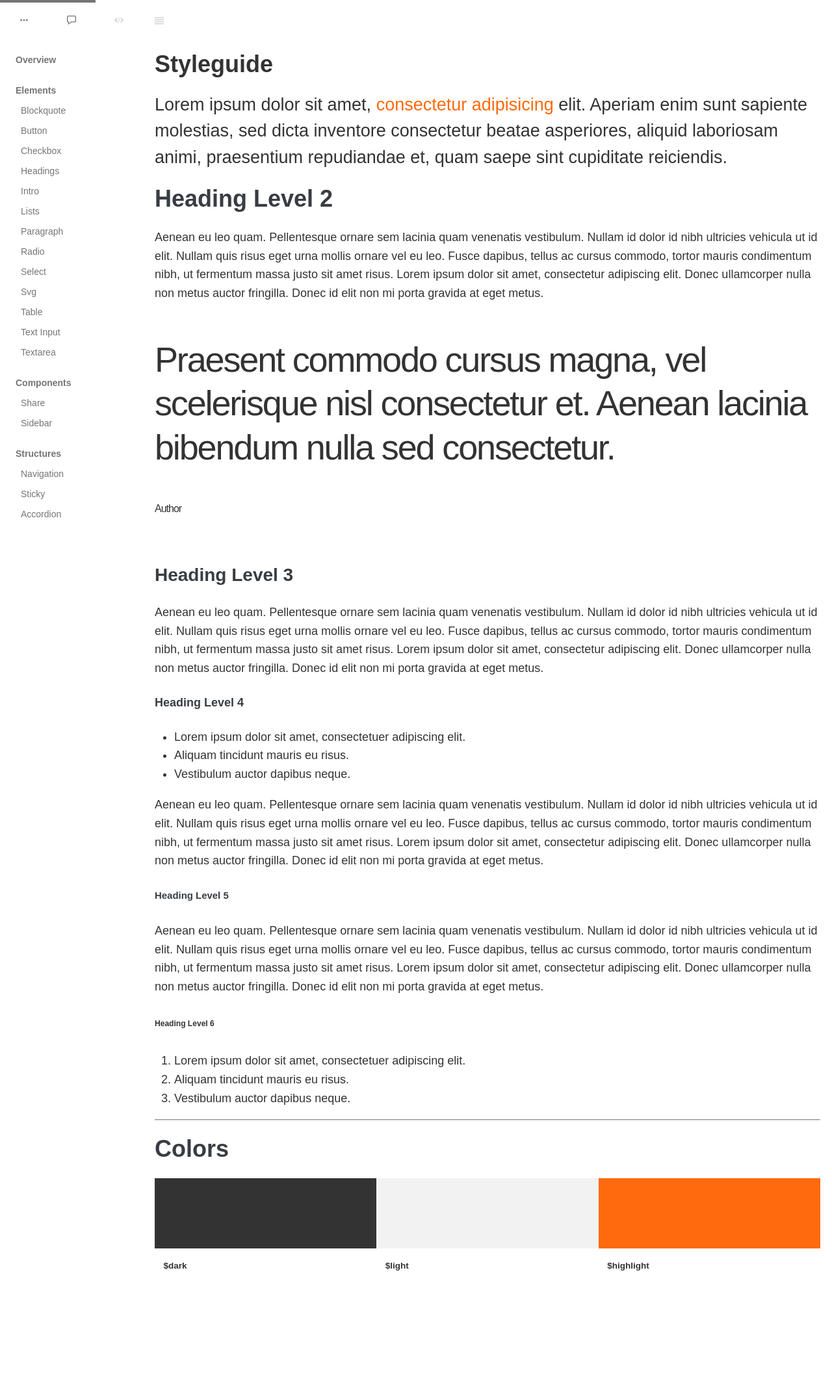
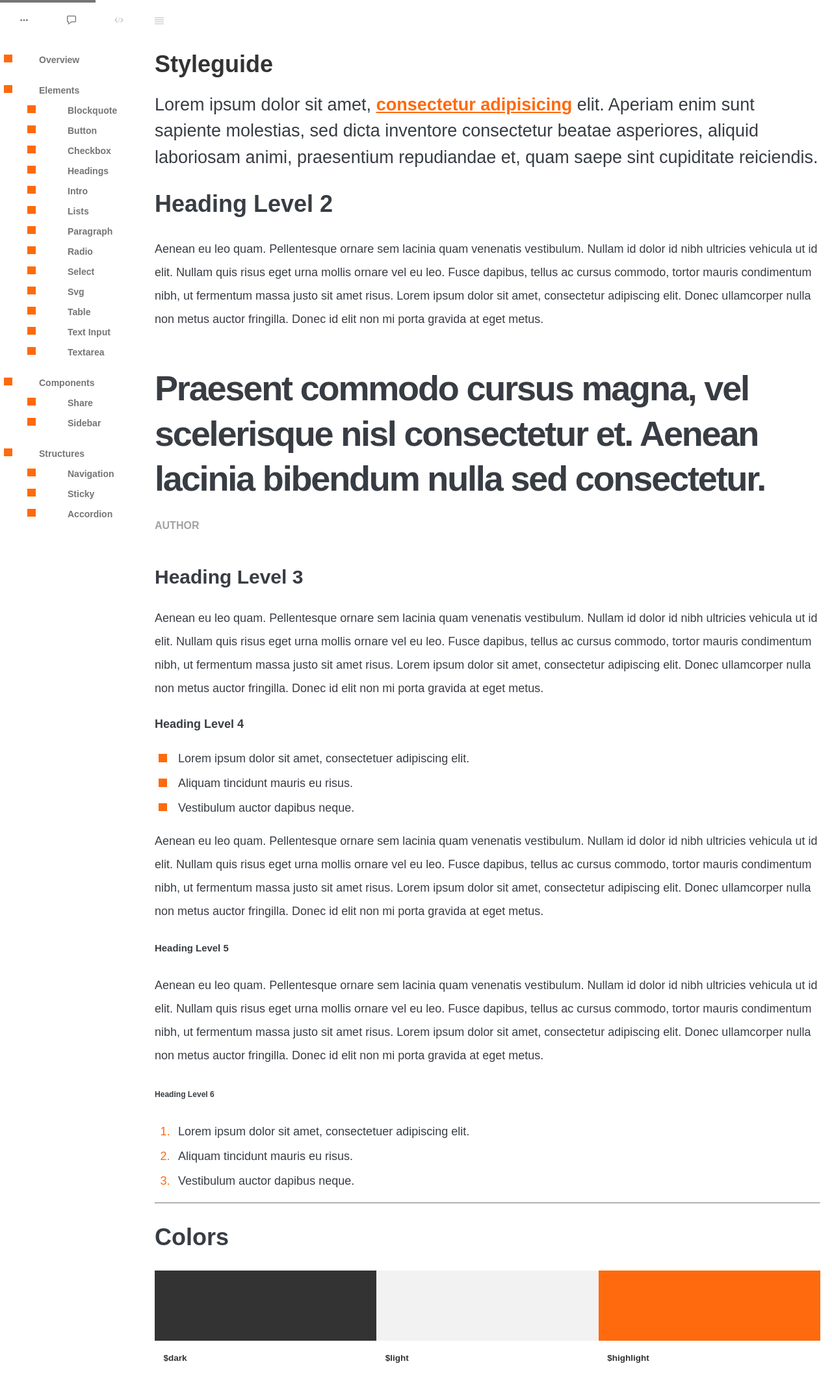
Before and after one commit to jwnardini/nkh, a PHP site: page /example/themes/custom/nkh/dist/index.html in a window 1280 px wide. Shown: the whole page at 65% size. Before the commit the page ends 1955 px from the top, so only its background shows below. Run offline with PHP 8.4, Linux system fonts and the light colour scheme; style sheets or scripts are compiled from the project's sources; some libraries are stand-ins or nearby versions; grey boxes are pictures that could not be loaded.

Commit message:
revise based on comments and build a color palettes

```diff
--- a/web/themes/custom/nkh/src/sass/_print.scss
+++ b/web/themes/custom/nkh/src/sass/_print.scss
@@ -68,8 +68,15 @@
   .sidebars,
   .breadcrumb,
   .pager,
+  .tabs,
   .feed-icons {
     visibility: hidden;
     display: none;
   }
+  .color-palettes{
+    box__*{
+      background: inherit;
+      -webkit-print-color-adjust: exact!important;
+    }
+  }
 }
--- a/web/themes/custom/nkh/src/sass/base/_breakpoints.scss
+++ b/web/themes/custom/nkh/src/sass/base/_breakpoints.scss
@@ -15,3 +15,13 @@
 $desktop: min-width $screen-desktop;
 $desktop-only: $screen-desktop $screen-max - 1;
 $lg-desktop: min-width $screen-max;
+
+$min320: min-width 320px;
+$min480: min-width 480px;
+$min540: min-width 540px;
+$min768: min-width 768px;
+$min1024: min-width 1024px;
+$min1120: min-width 1120px;
+$min1260: min-width 1260px;
+$min1360: min-width 1360px;
+$min1600: min-width 1600px;
--- a/web/themes/custom/nkh/src/sass/base/_colors.scss
+++ b/web/themes/custom/nkh/src/sass/base/_colors.scss
@@ -11,19 +11,23 @@
 
 
 // nkh colors
-$nkh-orange: #FE6A0D;
-$nkh-darkorange: #F0682F;
-$nkh-lightgrey: #94989E;
-$nkh-darkgrey: #83868B;
-$nkh-darkergrey: #383D44;
-$nkh-yellow: #88B631;
-$nkh-brightyellow: #FDC12D;
-$nkh-lightblue: #48C0E7;
+$nkh-orange: rgba(254,106,13, 1);
+$nkh-darkorange: rgba(240,104,47, 1);
+$nkh-lightergrey: rgba(163,163,163, 1);
+$nkh-lightgrey: rgba(148,152,158, 1);
+$nkh-darkgrey: rgba(131,134,139, 1);
+$nkh-darkergrey: rgba(56,61,68 ,1);
+$nkh-yellow: rgba(136,182,49, 1);
+$nkh-brightyellow: rgba(253,193,45, 1);
+$nkh-lightblue: rgba(72,192,231, 1);
+
+
 
 // global use cases
 $dark: $black;
 $light: $owhite;
 $highlight: $nkh-orange;
+$nkh-text: $nkh-darkergrey;
 
 
 // style swatches in fabricator
@@ -36,3 +40,27 @@
 .highlight {
   border-color: $highlight;
 }
+
+// generate color palettes
+$themes:(
+  orange: $nkh-orange,
+  darkorange: $nkh-darkorange,
+  lightgrey: $nkh-lightgrey,
+  darkgrey: $nkh-darkgrey,
+  darkergrey: $nkh-darkergrey,
+  yellow: $nkh-yellow,
+  brightyellow: $nkh-brightyellow,
+  lightblue: $nkh-lightblue
+);
+
+@mixin theme($name, $color) {
+  .box__nkh-#{$name} {
+      background: $color
+  }
+}
+
+// Including themes
+// By looping through the $themes map
+@each $key, $value in $themes {
+  @include theme($key, $value);
+}
--- a/web/themes/custom/nkh/src/sass/drupal/_tabs.scss
+++ b/web/themes/custom/nkh/src/sass/drupal/_tabs.scss
@@ -135,3 +135,14 @@
   @extend %tabs-secondary__tab-link;
   @extend %tabs-secondary__tab-link-is-active;
 }
+//toolbar and tabs for admin user
+
+.toolbar-tab,
+.tabs{
+  li{
+    padding-left: 0;
+    &:before{
+      display: none
+    }
+  }
+}
--- a/web/themes/custom/nkh/src/sass/elements/_typography.scss
+++ b/web/themes/custom/nkh/src/sass/elements/_typography.scss
@@ -44,7 +44,10 @@
 h5,
 h6 {
   font-family: $base-heading-font;
+  color: $nkh-text;
 }
+
+
 a {
   color: $highlight;
   text-decoration: none;
@@ -56,10 +59,11 @@
 cite {
   @include font-size(16);
   display: block;
+  text-transform: uppercase;
   font-weight: 500;
+  color: $nkh-lightergrey;
   font-style: normal;
-  letter-spacing: -0.1rem;
-
+  letter-spacing: 0;
 }
 .intro {
   font-size: 1.5em;
@@ -93,9 +97,12 @@
 #logo img {
   max-width: 160px;
 }
-main {
+p{
+  line-height: 2
+}
 p, li{
   font-weight: 400;
+  color: $nkh-text;
 }
 p, li, span{
   a{
@@ -107,84 +114,98 @@
   }
 }
 
-
-  ul{
-    margin-left: 0;
-    padding-left: 0;
+ul, ol{
+  list-style: none;
+  padding: 0;
+  margin: 0;
   li{
     padding-left: 2em;
     list-style: none;
+    margin-bottom: .5em;
+    &:before{
+      position: absolute;
+      margin-left: -3rem;
+      text-align: center;
+    }
+
+  }
+}
+ul{
+  li{
     &:before{
       width: 1.25rem;
       height: 1.25rem;
       content: " ";
-        background-size: 100% 100%;
-        //background: image goes here repeat center 80% $nkh-orange;
-        position: absolute;
-        margin-left: -3rem;
-        margin-top: .6rem;
+      background: $nkh-orange;
+      margin-top: .7rem;
     }
   }
 }
+ol{
+  counter-reset: li;
   li{
-    margin: 0 0 .5rem;
-  }
-  blockquote{
-    & *{
-      font-weight: 700;
+    counter-increment: count-me;
+    &:before {
+      content: counter(count-me) ".";
+      font-weight: 500;
+      width: 2rem;
+      color: $nkh-orange
     }
   }
 }
 
-h2, h3, h4, h5{
-  color: $nkh-darkergrey;
-}
+
 
 
 h2 {
-  font-size: 2.4rem;
-  @include breakpoint($screen-mobile) {
+  -webkit-mask: url('../../src/images/NKH_TEXTURE_144dpi.png') 0 0;
+  mask: url('../../src/images/NKH_TEXTURE_144dpi.png') 0 0;
+  -webkit-mask-size: 50%;
+  line-height: 1.2;
   font-size: 2.6rem;
-  }
-
-  @include breakpoint($lg-mobile) {
+  @include breakpoint($min540) {
     font-size: 3rem;
   }
 
-  @include breakpoint($tablet) {
+  @include breakpoint($min768) {
     font-size: 3.2rem;
   }
 
-  @include breakpoint($desktop) {
+  @include breakpoint($min1024) {
     font-size: 3.6rem;
   }
 }
 h3 {
   font-size: 2rem;
-  @include breakpoint($screen-mobile) {
+  @include breakpoint($min480) {
     font-size: 2.2rem;
   }
 
-  @include breakpoint($lg-mobile) {
+  @include breakpoint($min540) {
     font-size: 2.6rem;
   }
 
-  @include breakpoint($tablet) {
+  @include breakpoint($min768) {
     font-size: 2.8rem;
+  }
+  @include breakpoint($min1024) {
+    font-size: 3rem;
   }
 }
 
+
 blockquote{
-  font-size: 2.8rem;
-
   border: 0;
   padding: 0;
   position: relative;
   text-decoration: none;
   //-webkit-mask: image goes here
   -webkit-mask-size: 50%;
-  line-height: 1.25em;
   letter-spacing: -0.04em;
+  *{
+    line-height: 1.29;
+    font-weight: 700;
+  }
   p {
     margin: 0.5em 0;
   }
@@ -198,18 +219,11 @@
     background: -webkit-linear-gradient($white 60%, $nkh-orange 40%);
     background: -ms-linear-gradient($white 60%, $nkh-orange 40%);
   }
-  @include breakpoint($screen-mobile) {
   font-size: 3rem;
-  }
-
-  @include breakpoint($lg-mobile) {
-    font-size: 3rem;
-  }
-
-  @include breakpoint($tablet) {
+  @include breakpoint($min768) {
     font-size: 4.4rem;
   }
-  @include breakpoint($desktop) {
+  @include breakpoint($min1024) {
     font-size: 5.4rem;
   }
 }
--- a/web/themes/custom/nkh/src/sass/layouts/regions/_footer.scss
+++ b/web/themes/custom/nkh/src/sass/layouts/regions/_footer.scss
@@ -1,3 +1,8 @@
 #footer {
-
+  li{
+    padding-left: 0;
+    &:before{
+      display: none
+    }
+  }
 }
--- a/web/themes/custom/nkh/src/sass/layouts/regions/_header.scss
+++ b/web/themes/custom/nkh/src/sass/layouts/regions/_header.scss
@@ -1,3 +1,8 @@
 #header {
-
+  li{
+    padding-left: 0;
+    &:before{
+      display: none
+    }
+  }
 }
--- a/web/themes/custom/nkh/src/sass/structures/_block.scss
+++ b/web/themes/custom/nkh/src/sass/structures/_block.scss
@@ -13,63 +13,34 @@
     opacity: 0;
   }
 }
-.color-plates{
+.color-palettes{
   div{
-  	width: 200px;
+  	width: 300px;
   	height: 100px;
   	padding: 10px;
   	font-size: 1.4rem;
   	vertical-align: top;
   	color: $white;
   	display: inline-block;
+    margin-left: 10px;
   	margin-bottom: 10px;
   	&+& {
   	  margin-left: 10px;
   	}
   }
 }
-.color-box{
-  &__nkh-orange{
-    background: $nkh-orange;
-  }
-  &__nkh-darkorange{
-    background: $nkh-darkorange;
-  }
-  &__nkh-lightgrey{
-    background: $nkh-lightgrey;
-  }
-  &__nkh-darkgrey{
-    background: $nkh-darkgrey;
-  }
-  &__nkh-darkergrey{
-    background: $nkh-darkergrey;
-  }
-  &__nkh-yellow{
-    background: $nkh-yellow;
-  }
-  &__nkh-brightyellow{
-    background: $nkh-brightyellow;
-  }
-  &__nkh-lightblue{
-    background: $nkh-lightblue;
-  }
- }
- .teaser-text{
+
+.teaser-text{
   p{
     font-weight: 400;
     color: $nkh-lightgrey;
-    font-size: 2.4rem;
+    font-size: 3rem;
     line-height: 1.33;
-    @include breakpoint($screen-mobile) {
-      font-size: 3rem;
-    }
-
-    @include breakpoint($tablet) {
+    @include breakpoint($min768) {
       font-size: 3.2rem;
     }
-
-    @include breakpoint($desktop) {
+    @include breakpoint($min1024) {
       font-size: 3.6rem;
     }
   }
- }
+}
```
Also changed, not shown: web/themes/custom/nkh/dist/css/styles.css, web/themes/custom/nkh/src/sass/base/_mixins.scss (line endings or trailing spaces). Lines whose indentation alone changed are shown as unchanged.
